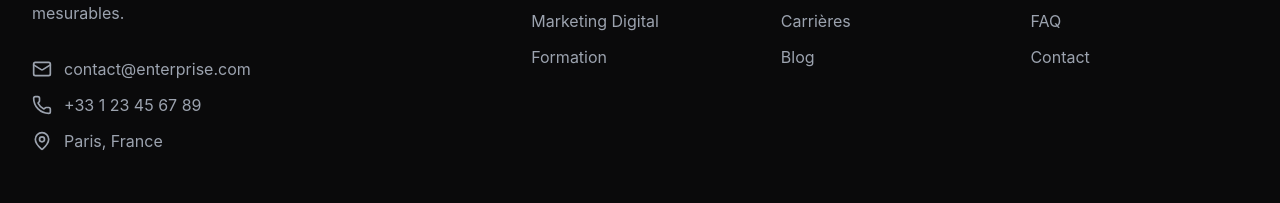
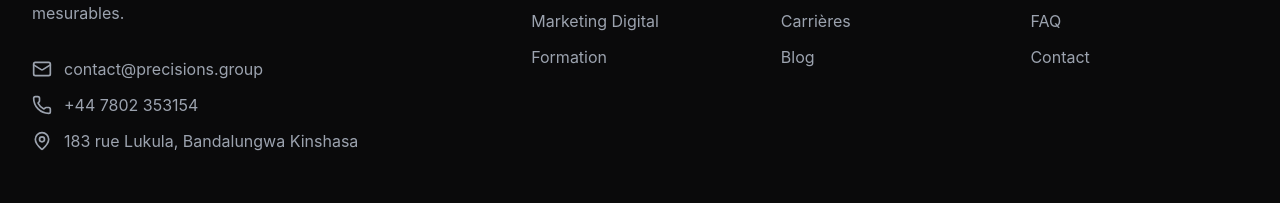
Before and after one commit to louis-Q14/group-precision, a React (Vite) app: page / in a window 1280 px wide. Shown: the part 4500-4703 px from the top of the page. Built offline with nearby package versions, Linux system fonts and the light colour scheme; no server answers.

Commit message:
File changes

```diff
--- a/src/components/navigation/Footer.jsx
+++ b/src/components/navigation/Footer.jsx
@@ -107,17 +107,17 @@ export default function Footer() {
               PRECISIONS transforme vos ambitions digitales en réalité. Innovation, excellence et résultats mesurables.
             </p>
             <div className="space-y-3">
-              <a href="mailto:contact@enterprise.com" className="flex items-center gap-3 text-gray-400 hover:text-white transition-colors">
+              <a href="mailto:contact@precisions.group" className="flex items-center gap-3 text-gray-400 hover:text-white transition-colors">
                 <Mail className="w-5 h-5" />
-                contact@enterprise.com
+                contact@precisions.group
               </a>
-              <a href="tel:+33123456789" className="flex items-center gap-3 text-gray-400 hover:text-white transition-colors">
+              <a href="tel:+447802353154" className="flex items-center gap-3 text-gray-400 hover:text-white transition-colors">
                 <Phone className="w-5 h-5" />
-                +33 1 23 45 67 89
+                +44 7802 353154
               </a>
               <div className="flex items-center gap-3 text-gray-400">
                 <MapPin className="w-5 h-5" />
-                Paris, France
+                183 rue Lukula, Bandalungwa Kinshasa
               </div>
             </div>
           </div>
```
